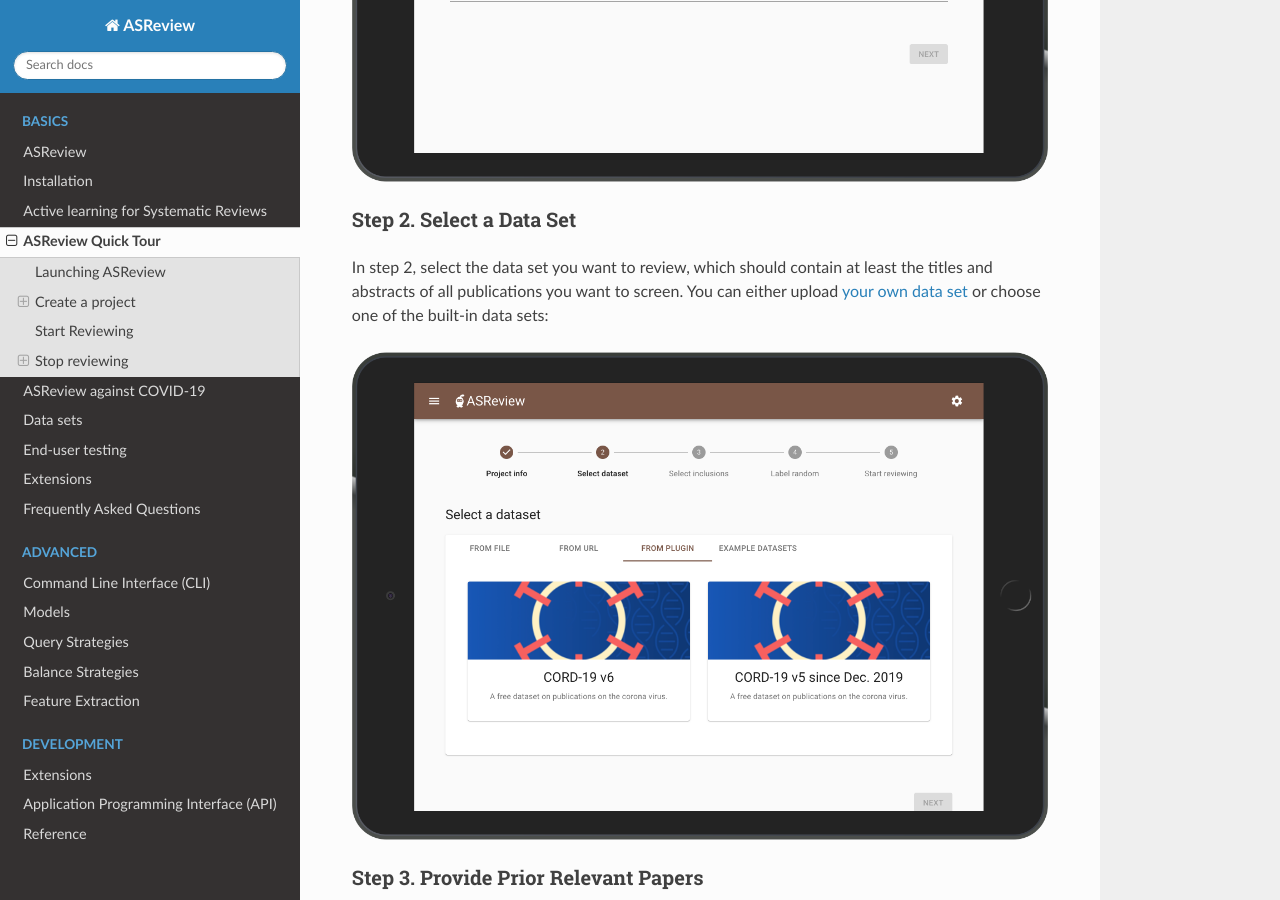
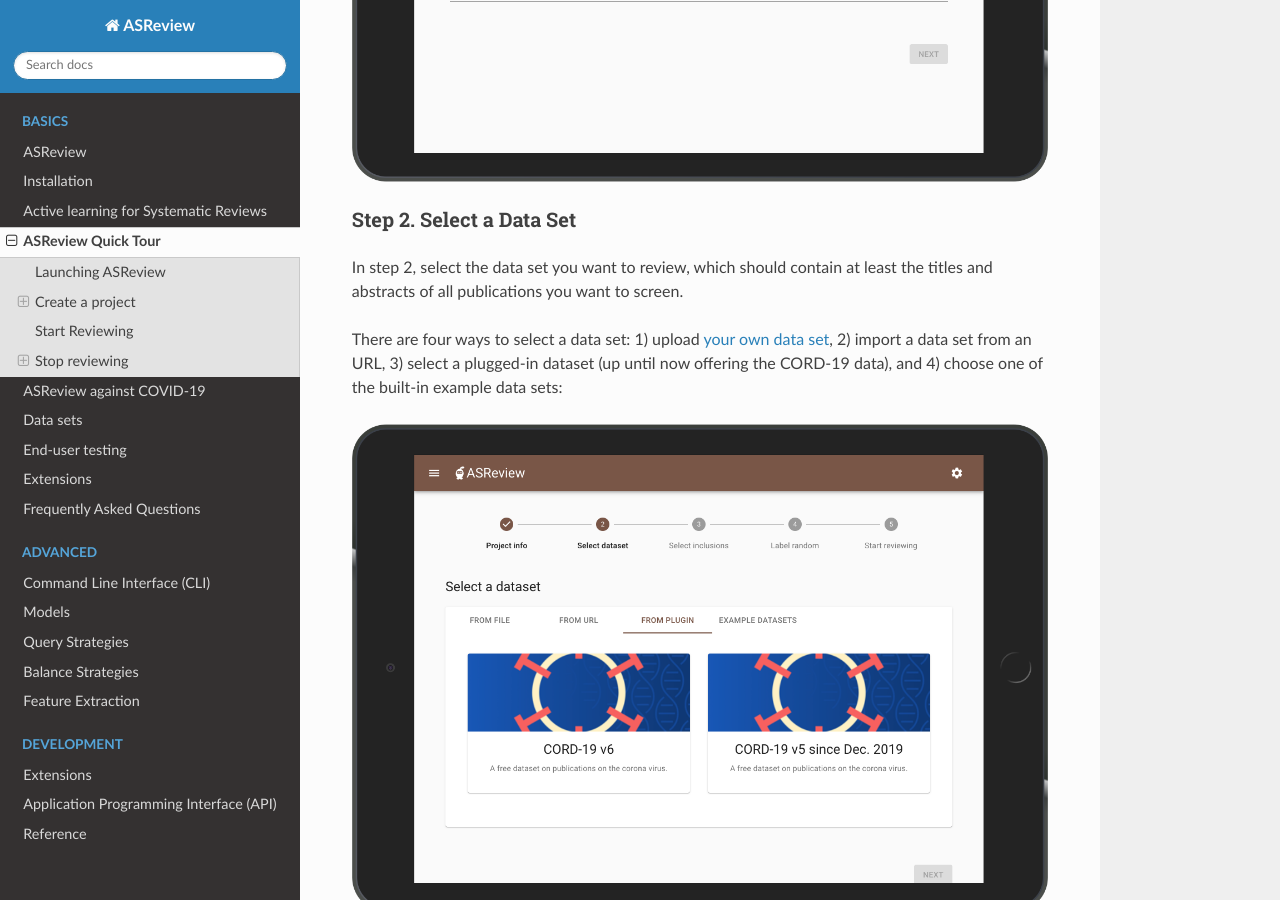
Before and after one commit to asreview/asreview, a Sphinx documentation site: the page built from docs/source/quicktour.rst, in a window 1280 px wide and 900 px high, scrolled down 1841 px. Built offline with Sphinx 7.4.7 and the Read the Docs theme 2.0.0, drawn with Linux system fonts in a browser that asks for light colours.

Commit message:
update text quicktour
Update text on importing data sets

```diff
--- a/docs/source/quicktour.rst
+++ b/docs/source/quicktour.rst
@@ -46,9 +46,9 @@
 
 In step 2, select the data set you want to review, which should
 contain at least the titles and abstracts of all publications you want to screen.
-You can either upload `your own data
-set <https://asreview.readthedocs.io/en/latest/datasets.html#using-your-own-data>`__
-or choose one of the built-in data sets:
+
+There are four ways to select a data set: 1) upload `your own data
+set <https://asreview.readthedocs.io/en/latest/datasets.html#using-your-own-data>`__, 2) import a data set from an URL, 3) select a plugged-in dataset (up until now offering the CORD-19 data), and 4) choose one of the built-in example data sets:
 
 .. figure:: ../images/2_select_dataset.png
    :alt:
```
